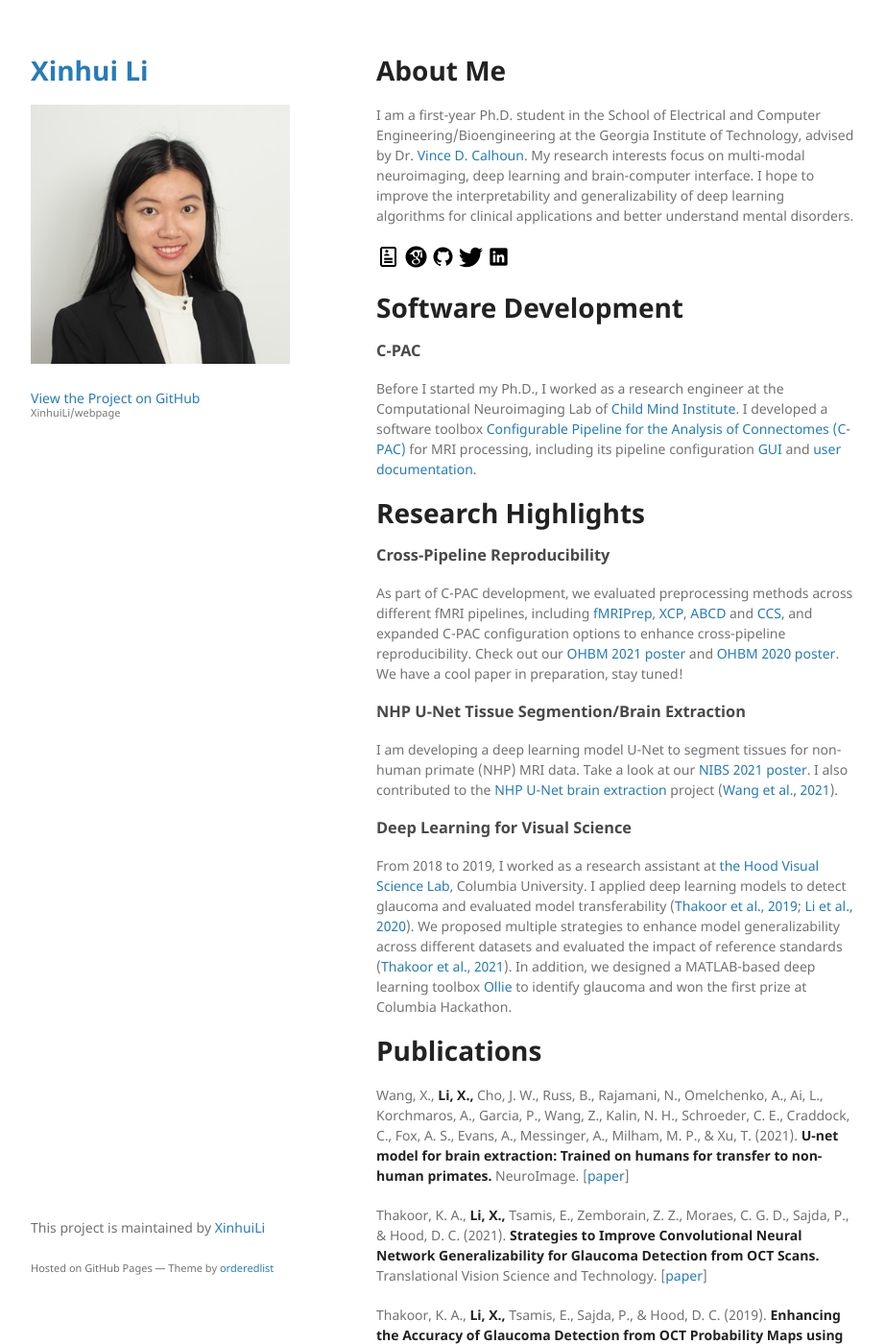
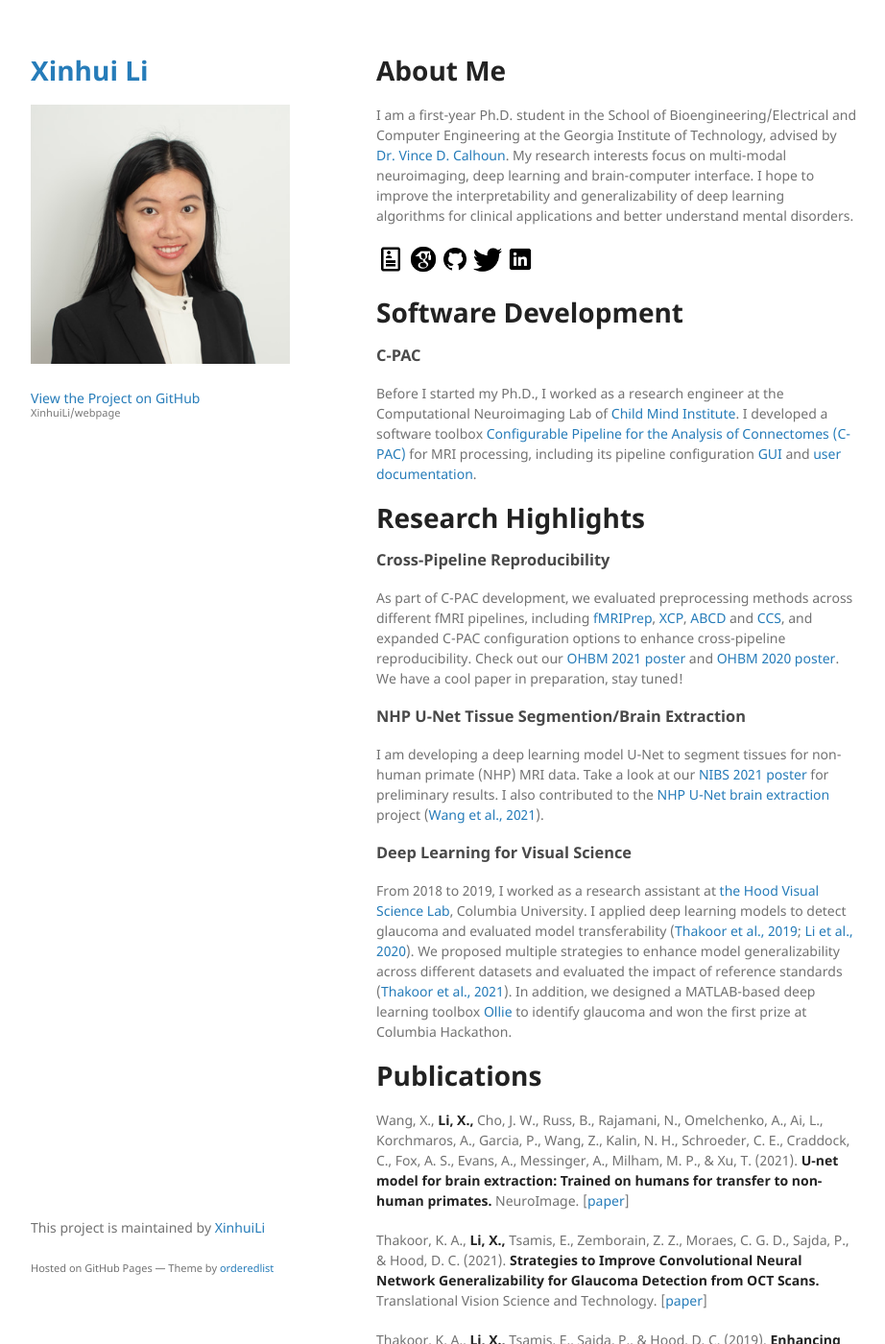
Before and after one commit to XinhuiLi/webpage, a Jekyll site: the page built from index.md, in a window 1280 px wide and 1400 px high. Shown: the whole window at 96% size, without its empty margins (178-1100 px from the left). Built offline with Jekyll 4.4.1, drawn with Linux system fonts in a browser that asks for light colours; the repository's description, which GitHub fills in, is left out; our own code applies the rules of GitHub Pages for plain Markdown files; some of the changed text lies outside the part shown.

Commit message:
increase icon size, fix text

```diff
--- a/index.md
+++ b/index.md
@@ -4,13 +4,13 @@ layout: default
 
 # About Me
 
-I am a first-year Ph.D. student in the School of Electrical and Computer Engineering/Bioengineering at the Georgia Institute of Technology, advised by Dr. [Vince D. Calhoun](https://scholar.google.com/citations?user=WNOoGKIAAAAJ&hl=en). My research interests focus on multi-modal neuroimaging, deep learning and brain-computer interface. I hope to improve the interpretability and generalizability of deep learning algorithms for clinical applications and better understand mental disorders.
+I am a first-year Ph.D. student in the School of Bioengineering/Electrical and Computer Engineering at the Georgia Institute of Technology, advised by [Dr. Vince D. Calhoun](https://scholar.google.com/citations?user=WNOoGKIAAAAJ&hl=en). My research interests focus on multi-modal neuroimaging, deep learning and brain-computer interface. I hope to improve the interpretability and generalizability of deep learning algorithms for clinical applications and better understand mental disorders.
 
-[<img src="/assets/img/icons8-resume.png" alt="cv" width="25"/>](/assets/cv/XinhuiLi-CV-09-21.pdf)
-[<img src="/assets/img/icons8-google-scholar.png" alt="scholar" width="25"/>](https://scholar.google.com/citations?user=YKtWorEAAAAJ&hl=en)
-[<img src="/assets/img/icons8-github.png" alt="github" width="25"/>](https://github.com/XinhuiLi)
-[<img src="/assets/img/icons8-twitter.png" alt="twitter" width="25"/>](https://twitter.com/xin_hui_li)
-[<img src="/assets/img/icons8-linkedin.png" alt="linkedin" width="25"/>](https://www.linkedin.com/in/xinhui-li/)
+[<img src="/assets/img/icons8-resume.png" alt="cv" width="30"/>](/assets/cv/XinhuiLi-CV-09-21.pdf)
+[<img src="/assets/img/icons8-google-scholar.png" alt="scholar" width="30"/>](https://scholar.google.com/citations?user=YKtWorEAAAAJ&hl=en)
+[<img src="/assets/img/icons8-github.png" alt="github" width="30"/>](https://github.com/XinhuiLi)
+[<img src="/assets/img/icons8-twitter.png" alt="twitter" width="30"/>](https://twitter.com/xin_hui_li)
+[<img src="/assets/img/icons8-linkedin.png" alt="linkedin" width="30"/>](https://www.linkedin.com/in/xinhui-li/)
 
 # Software Development
 
@@ -27,7 +27,7 @@ As part of C-PAC development, we evaluated preprocessing methods across differen
 
 ### NHP U-Net Tissue Segmention/Brain Extraction
 
-I am developing a deep learning model U-Net to segment tissues for non-human primate (NHP) MRI data. Take a look at our [NIBS 2021 poster](/assets/poster/NIBS21_XL.pdf). I also contributed to the [NHP U-Net brain extraction](https://github.com/HumanBrainED/NHP-BrainExtraction) project ([Wang et al., 2021](https://www.sciencedirect.com/science/article/pii/S1053811921002780)).
+I am developing a deep learning model U-Net to segment tissues for non-human primate (NHP) MRI data. Take a look at our [NIBS 2021 poster](/assets/poster/NIBS21_XL.pdf) for preliminary results. I also contributed to the [NHP U-Net brain extraction](https://github.com/HumanBrainED/NHP-BrainExtraction) project ([Wang et al., 2021](https://www.sciencedirect.com/science/article/pii/S1053811921002780)).
 
 ### Deep Learning for Visual Science
 
@@ -42,7 +42,7 @@ Thakoor, K. A., **Li, X.,** Tsamis, E., Zemborain, Z. Z., Moraes, C. G. D., Sajd
 Thakoor, K. A., **Li, X.,** Tsamis, E., Sajda, P., & Hood, D. C. (2019). **Enhancing the Accuracy of Glaucoma Detection from OCT Probability Maps using Convolutional Neural Networks.** 2019 41st Annual International Conference of the IEEE Engineering in Medicine and Biology Society (EMBC), 2036–2040. https://doi.org/10.1109/EMBC.2019.8856899 [[paper](https://doi.org/10.1109/EMBC.2019.8856899)]
 
 
-# Selected Presentation/Posters
+# Selected Posters/Presentation
 
 **Li, X.,** Ai, L., Giavasis, S., Jin, H., Franco, A. R., Feczko, E., Vogelstein, J. T., Craddock, R. C., Xu, T., Esteban, O., Poldrack, R. A., Fair, D., Satterthwaite, T., Milham, M. P. (2021). **Putting Pipeline Implementation-related Variation into Perspective for Functional Connectomics.** 2021 Organization for Human Brain Mapping 2021 Annual Meeting. [[poster](/assets/poster/OHBM21_XL.pdf)]
 
```
